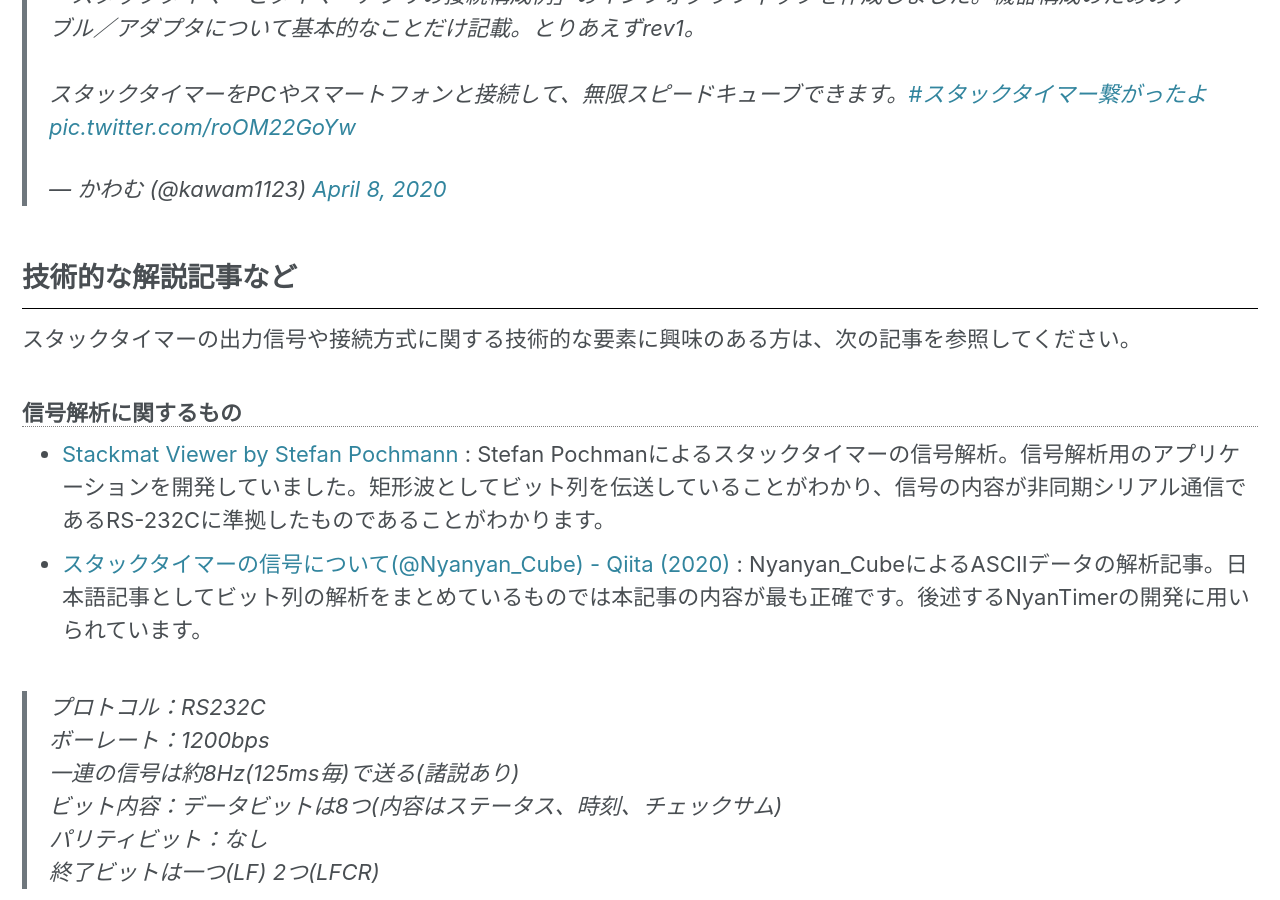
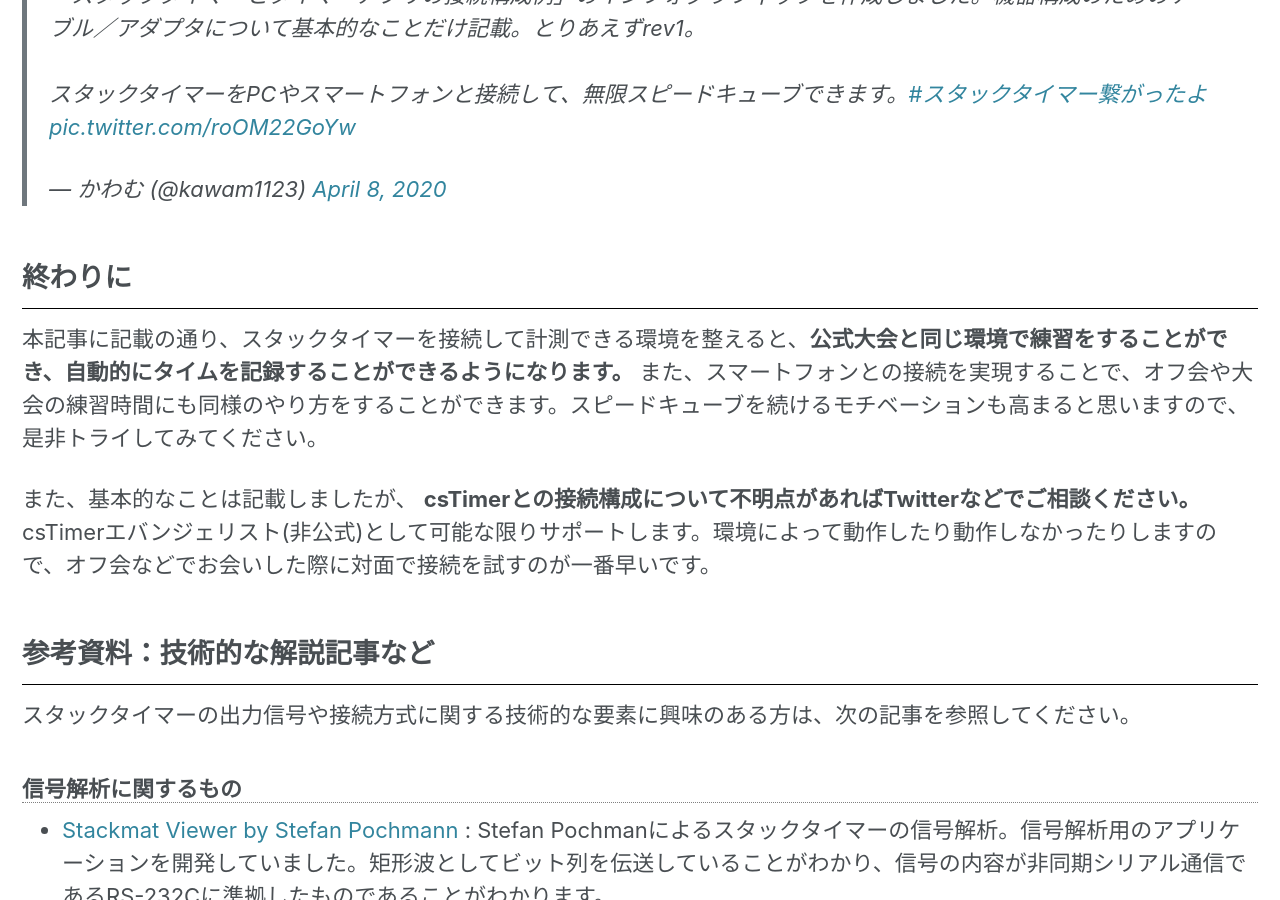
Before and after one commit to kawam1123/kawam1123.github.io, a Jekyll site: the page built from _posts/2020-04-11-stacktimer-csTimer.md, in a window 1280 px wide and 900 px high, scrolled down 9140 px. Built offline with Jekyll 4.4.1, drawn with Linux system fonts in a browser that asks for light colours; cached includes are drawn as plain includes; nearby versions of some CDN libraries; some web fonts are replaced; comment, search, counter and statistics services are not loaded.

Commit message:
「おわりに」を追記

```diff
--- a/_posts/2020-04-11-stacktimer-csTimer.md
+++ b/_posts/2020-04-11-stacktimer-csTimer.md
@@ -136,7 +136,12 @@ PCやMacで接続する場合、デフォルトのオーディオデバイスと
 
 <blockquote class="twitter-tweet"><p lang="ja" dir="ltr">「スタックタイマーとタイマーアプリの接続構成例」のインフォグラフィックを作成しました。機器構成のためのケーブル／アダプタについて基本的なことだけ記載。とりあえずrev1。<br><br>スタックタイマーをPCやスマートフォンと接続して、無限スピードキューブできます。<a href="https://twitter.com/hashtag/%E3%82%B9%E3%82%BF%E3%83%83%E3%82%AF%E3%82%BF%E3%82%A4%E3%83%9E%E3%83%BC%E7%B9%8B%E3%81%8C%E3%81%A3%E3%81%9F%E3%82%88?src=hash&amp;ref_src=twsrc%5Etfw">#スタックタイマー繋がったよ</a> <a href="https://t.co/roOM22GoYw">pic.twitter.com/roOM22GoYw</a></p>&mdash; かわむ (@kawam1123) <a href="https://twitter.com/kawam1123/status/1247896262269005827?ref_src=twsrc%5Etfw">April 8, 2020</a></blockquote> <script async src="https://platform.twitter.com/widgets.js" charset="utf-8"></script>
 
-## 技術的な解説記事など
+## 終わりに
+本記事に記載の通り、スタックタイマーを接続して計測できる環境を整えると、**公式大会と同じ環境で練習をすることができ、自動的にタイムを記録することができるようになります。** また、スマートフォンとの接続を実現することで、オフ会や大会の練習時間にも同様のやり方をすることができます。スピードキューブを続けるモチベーションも高まると思いますので、是非トライしてみてください。
+
+また、基本的なことは記載しましたが、 **csTimerとの接続構成について不明点があればTwitterなどでご相談ください。** csTimerエバンジェリスト(非公式)として可能な限りサポートします。環境によって動作したり動作しなかったりしますので、オフ会などでお会いした際に対面で接続を試すのが一番早いです。
+
+## 参考資料：技術的な解説記事など
 スタックタイマーの出力信号や接続方式に関する技術的な要素に興味のある方は、次の記事を参照してください。
 
 ### 信号解析に関するもの
```
